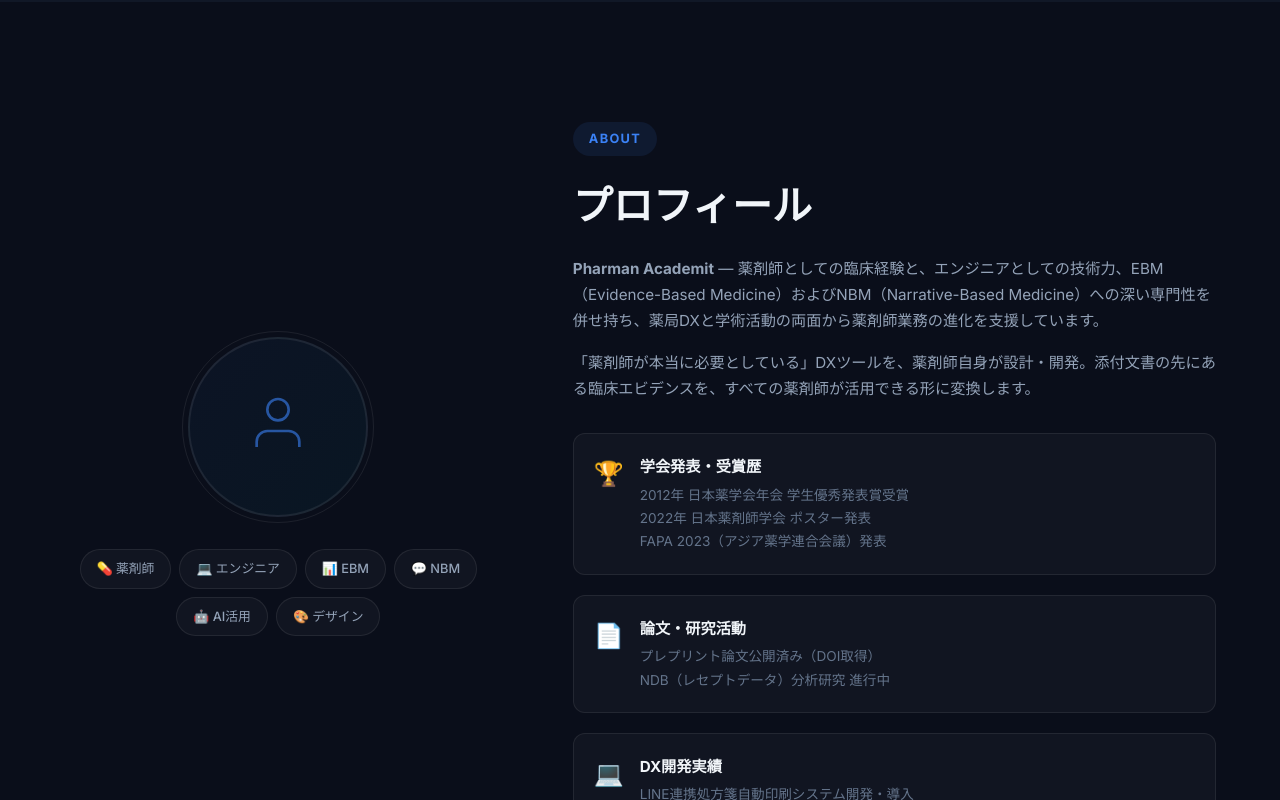
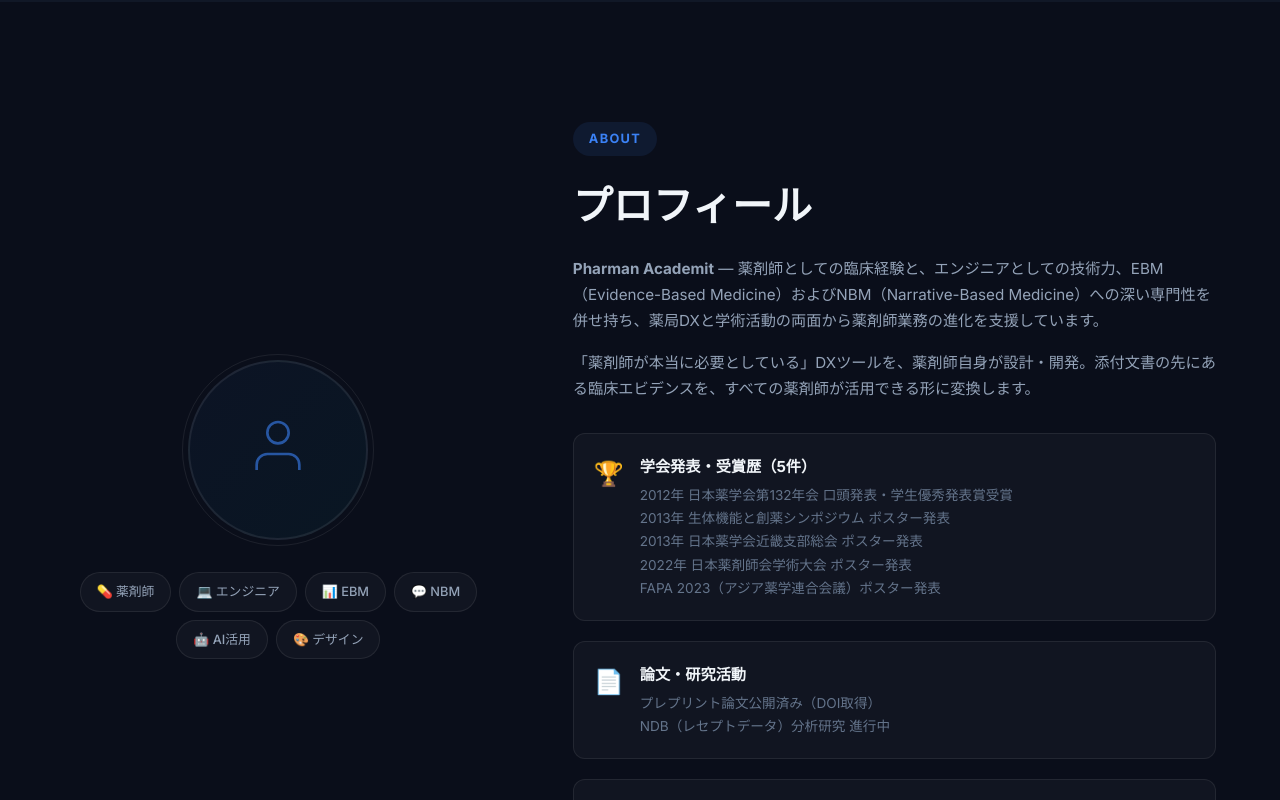
Before and after one commit to pharmanacademit2025/pharmanacademit2025.github.io, a plain HTML site: page index.html in a window 1280 px wide. Shown: the part 1789-2589 px from the top of the page. Drawn offline with Linux system fonts and the light colour scheme.

Commit message:
Update: academic credentials and real URLs

```diff
--- a/index.html
+++ b/index.html
@@ -72,7 +72,7 @@
                     <span class="stat-label">EBM記事公開中</span>
                 </div>
                 <div class="stat">
-                    <span class="stat-number" data-count="3">0</span><span class="stat-suffix">件</span>
+                    <span class="stat-number" data-count="5">0</span><span class="stat-suffix">件</span>
                     <span class="stat-label">学会発表実績</span>
                 </div>
                 <div class="stat">
@@ -193,8 +193,9 @@
                         <div class="highlight">
                             <div class="highlight-icon">🏆</div>
                             <div>
-                                <strong>学会発表・受賞歴</strong>
-                                <p>2012年 日本薬学会年会 学生優秀発表賞受賞<br>2022年 日本薬剤師学会 ポスター発表<br>FAPA 2023（アジア薬学連合会議）発表</p>
+                                <strong>学会発表・受賞歴（5件）</strong>
+                                <p>2012年 日本薬学会第132年会 口頭発表・学生優秀発表賞受賞<br>2013年 生体機能と創薬シンポジウム ポスター発表<br>2013年 日本薬学会近畿支部総会
+                                    ポスター発表<br>2022年 日本薬剤師会学術大会 ポスター発表<br>FAPA 2023（アジア薬学連合会議）ポスター発表</p>
                             </div>
                         </div>
                         <div class="highlight">
```
